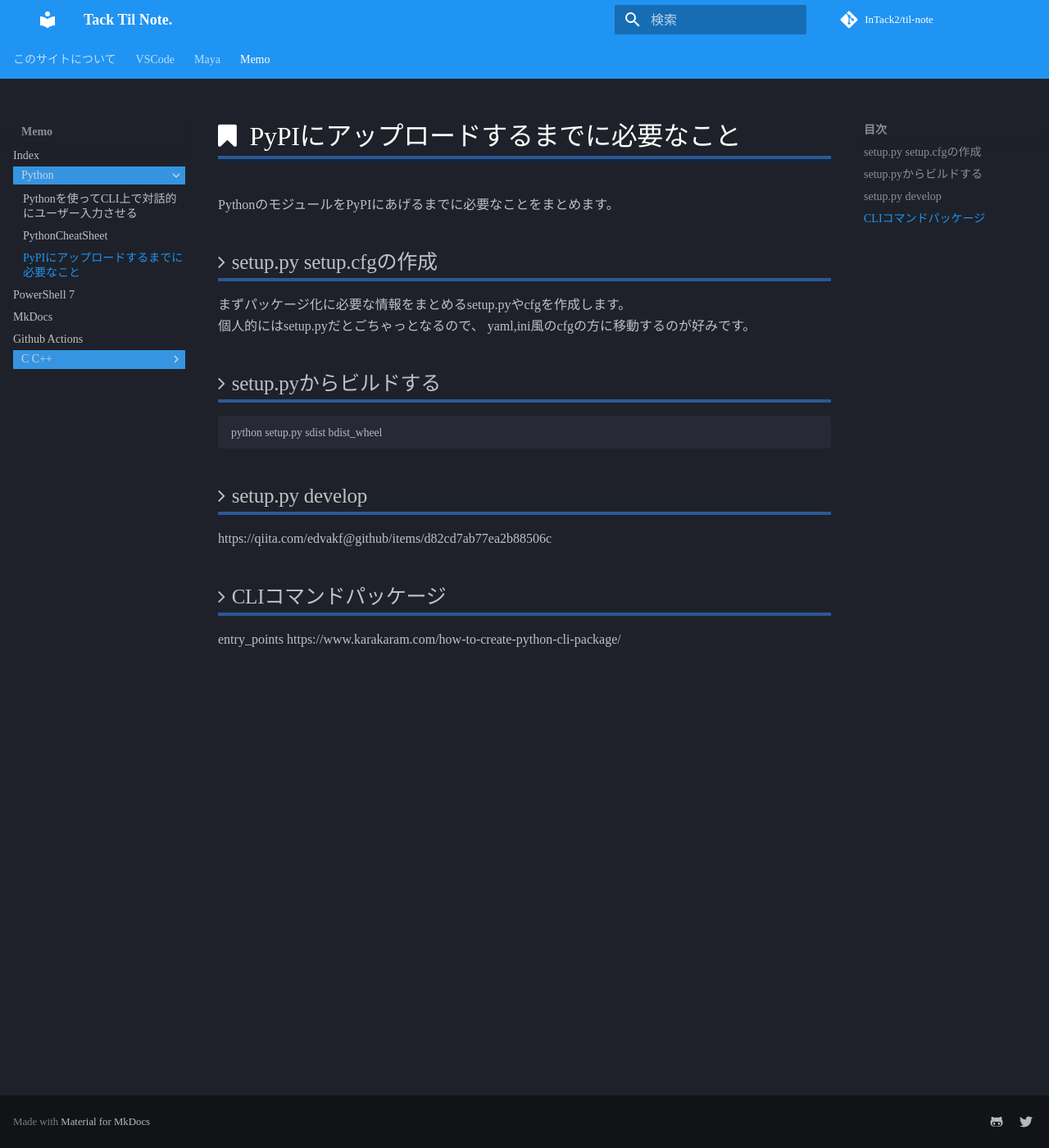
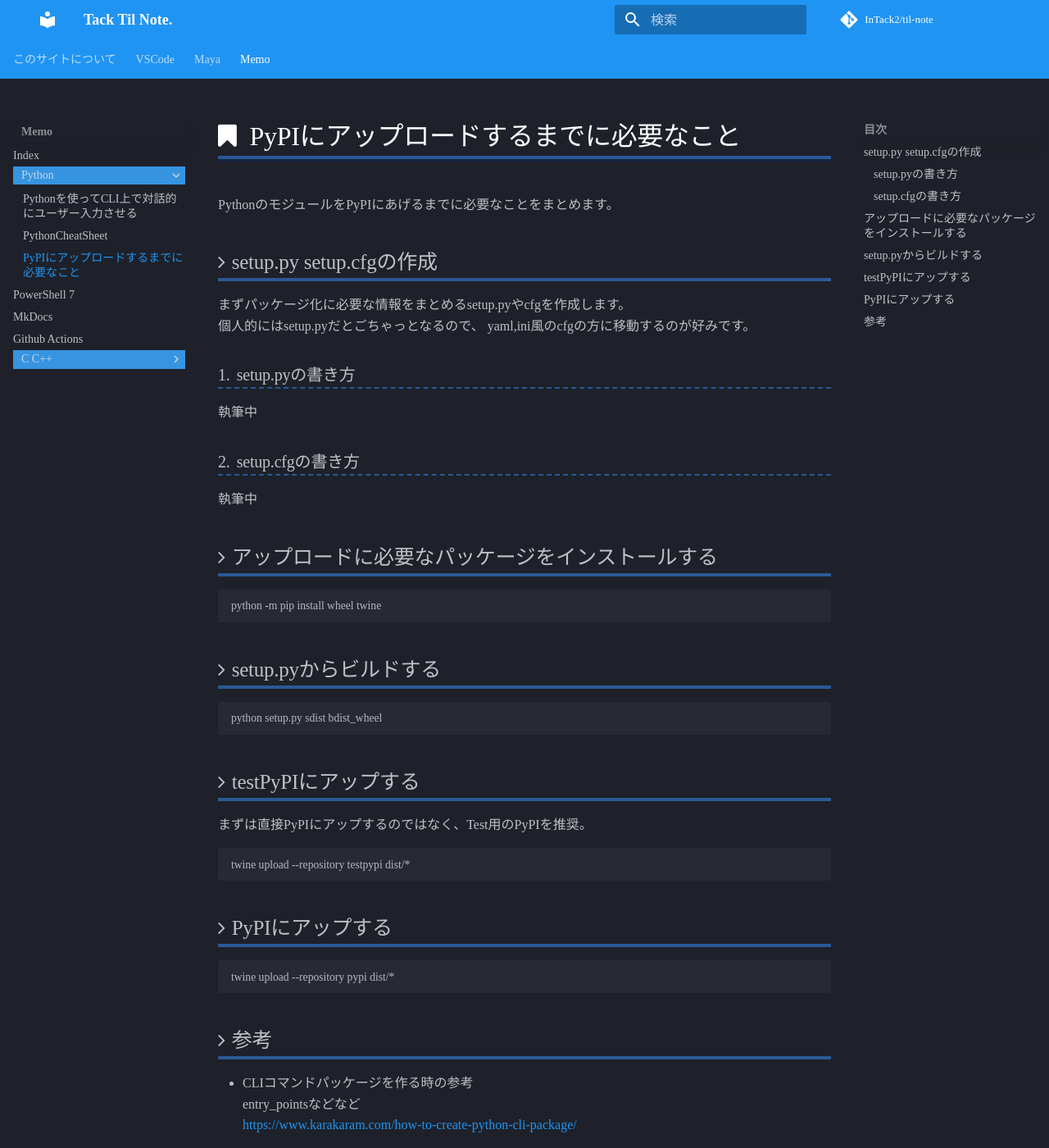
Before and after one commit to InTack2/til-note, an MkDocs documentation site: the page built from docs/Memo/Python/packages.md, in a window 1280 px wide and 1400 px high. Shown: the whole window at 82% size. Built offline with MkDocs 1.6.1 and Material for MkDocs 9.7.7, drawn with Linux system fonts in a browser that asks for light colours; comment, search, counter and statistics services are not loaded.

Commit message:
PyPIに上げる時のコマンドを追加

````diff
--- a/docs/Memo/Python/packages.md
+++ b/docs/Memo/Python/packages.md
@@ -5,15 +5,35 @@
 まずパッケージ化に必要な情報をまとめるsetup.pyやcfgを作成します。
 個人的にはsetup.pyだとごちゃっとなるので、  yaml,ini風のcfgの方に移動するのが好みです。
 
+### setup.pyの書き方
+執筆中
+
+### setup.cfgの書き方
+執筆中
+
+## アップロードに必要なパッケージをインストールする
+``` bash
+python -m pip install wheel twine
+```
+
 ## setup.pyからビルドする
 ``` bash
 python setup.py sdist bdist_wheel
 ```
 
-## setup.py develop
-https://qiita.com/edvakf@github/items/d82cd7ab77ea2b88506c
+## testPyPIにアップする
+まずは直接PyPIにアップするのではなく、Test用のPyPIを推奨。
+``` bash
+twine upload --repository testpypi dist/*
+```
+
+## PyPIにアップする
+``` bash
+twine upload --repository pypi dist/*
+```
 
 
-## CLIコマンドパッケージ
-entry_points
-https://www.karakaram.com/how-to-create-python-cli-package/
+## 参考
+- CLIコマンドパッケージを作る時の参考
+entry_pointsなどなど
+[https://www.karakaram.com/how-to-create-python-cli-package/](https://www.karakaram.com/how-to-create-python-cli-package/)
````
